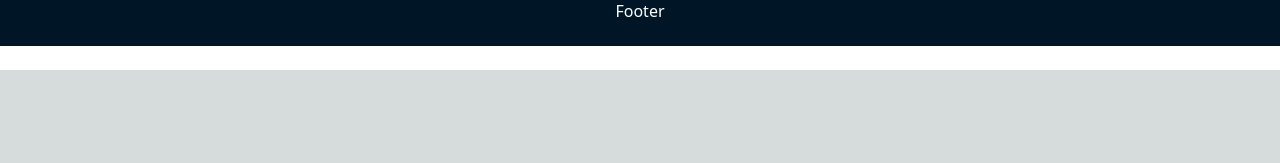
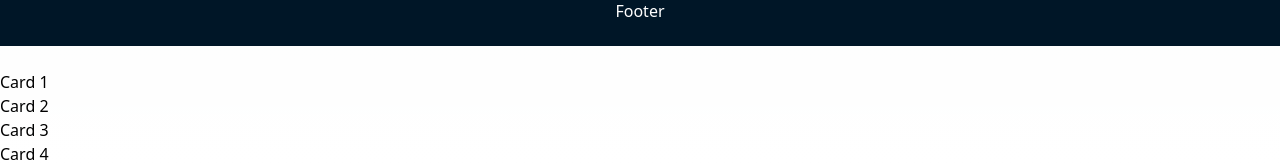
Before and after one commit to khadijafatima409/scrolling-cards, a Next.js app: page / in a window 1280 px wide. Shown: the part 4094-4257 px from the top of the page. Before the commit the page ends 4164 px from the top, so only its background shows below. Built offline with nearby package versions, Linux system fonts and the light colour scheme.

Commit message:
add structure for cards layout

```diff
--- a/src/components/ScrollCardsOnScroll.tsx
+++ b/src/components/ScrollCardsOnScroll.tsx
@@ -2,8 +2,29 @@ import React from 'react'
 
 const ScrollCardsOnScroll = () => {
   return (
-    <div>
-
+    <div className="container">
+      <ul id="cards">
+        <li className="card" id="card1">
+          <div className="card-body">
+            <h2> Card 1</h2>
+          </div>
+        </li>
+        <li className="card" id="card2">
+          <div className="card-body">
+            <h2>Card 2</h2>
+          </div>
+        </li>
+        <li className="card" id="card3">
+          <div className="card-body">
+            <h2>Card 3</h2>
+          </div>
+        </li>
+        <li className="card" id="card4">
+          <div className="card-body">
+            <h2>Card 4</h2>
+          </div>
+        </li>
+      </ul>
     </div>
   )
 }
```
